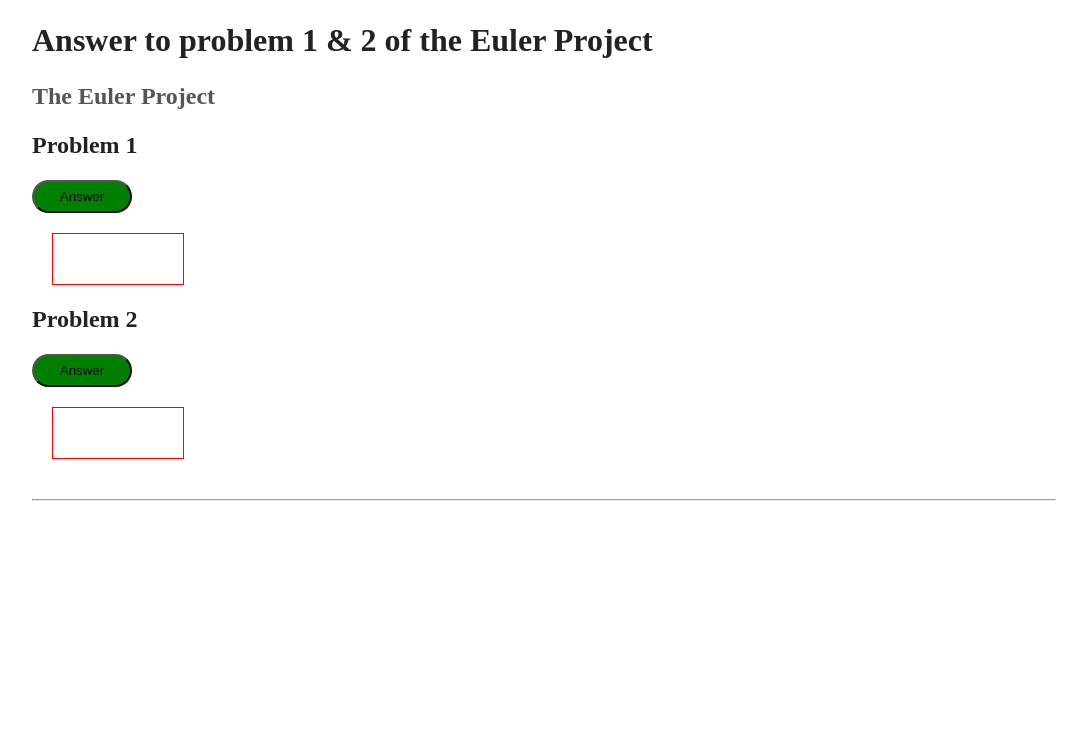
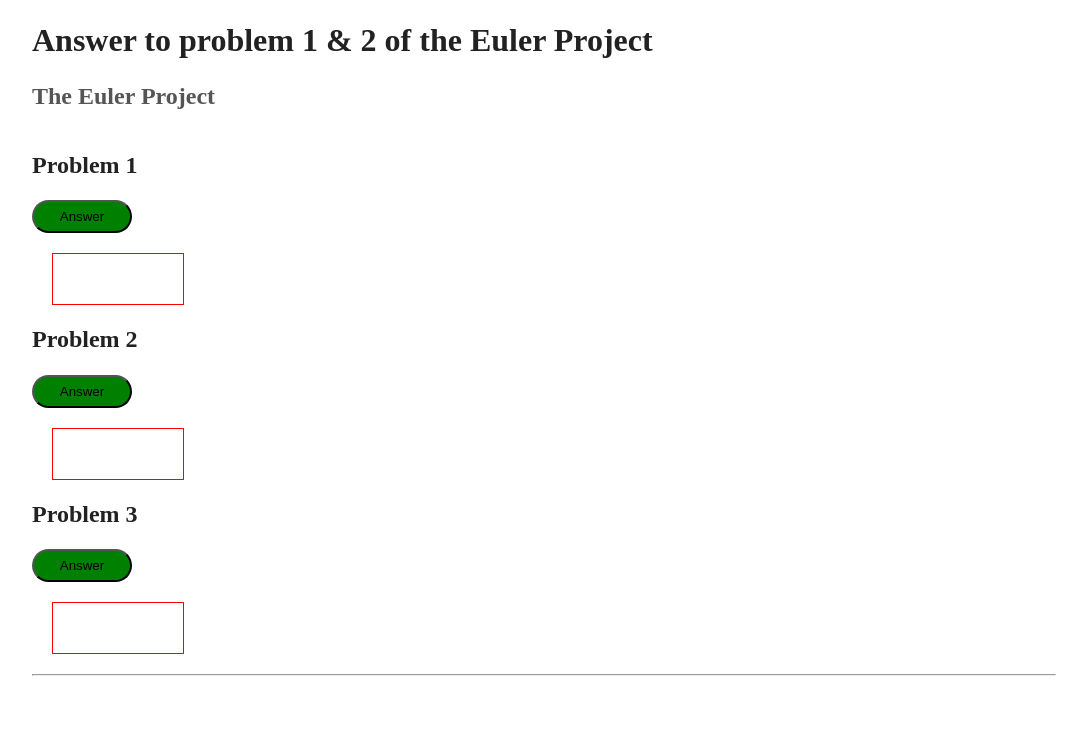
Before and after one commit to djfordz/Project-Euler-Answers, a plain HTML site: page index.html in a window 1280 px wide. Shown: the whole page, without its empty margins (96-1183 px from the left). Drawn offline with Linux system fonts and the light colour scheme.

Commit message:
added problem 3

```diff
--- a/index.html
+++ b/index.html
@@ -5,12 +5,15 @@
 <link rel="stylesheet" href="style.css">
 <script src="equation.js"></script>
 <script src="fibonacci.js"></script>
+<script src ="primeFactors.js"></script>
 </head>
 <body>
 <div id="wrapper">
     <header>
         <h1>Answer to problem 1 &amp; 2 of the Euler Project<h1>
         <h2><a href="http://projecteuler.net">The Euler Project</a></h2>
+    </header>
+        <section id="main">
             <h2>Problem 1</h2>
             <button onClick="calc()" value="Answer">Answer</button>
             <div class="container">
@@ -21,11 +24,13 @@
             <div class="container">
             <p id="problemTwo"></p>
             </div>
-    </header>
+            <h2>Problem 3</h2>
+            <button onClick="getPrime()" value="Answer">Answer</button>
+            <div class="container">
+            <p id="problemThree"></p>
+            </div>
     <hr>
-    <section id="main">
-    <!-- <iframe src="http://projecteuler.net/problem=1" width="100%" height="400"></iframe> -->
-    </section>
+        </section>
     <footer>
     </footer>
 </div>
```
